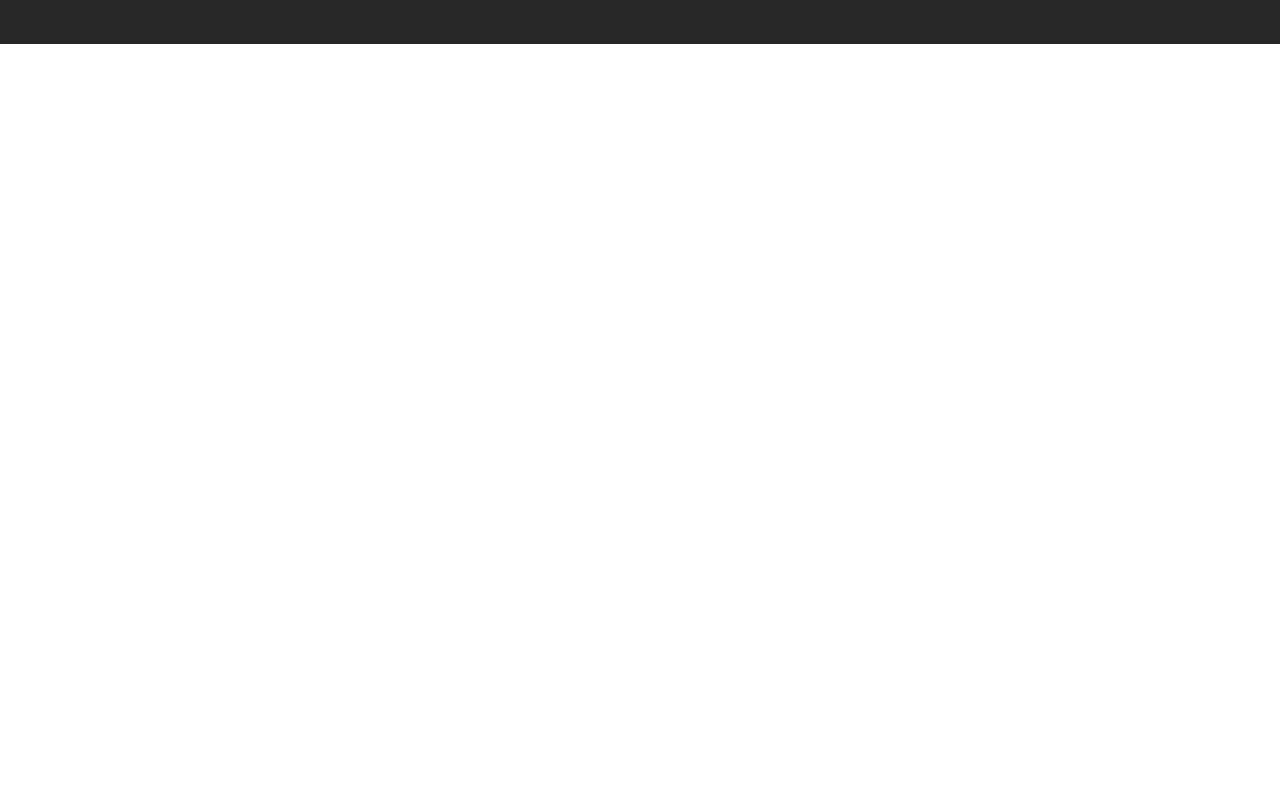
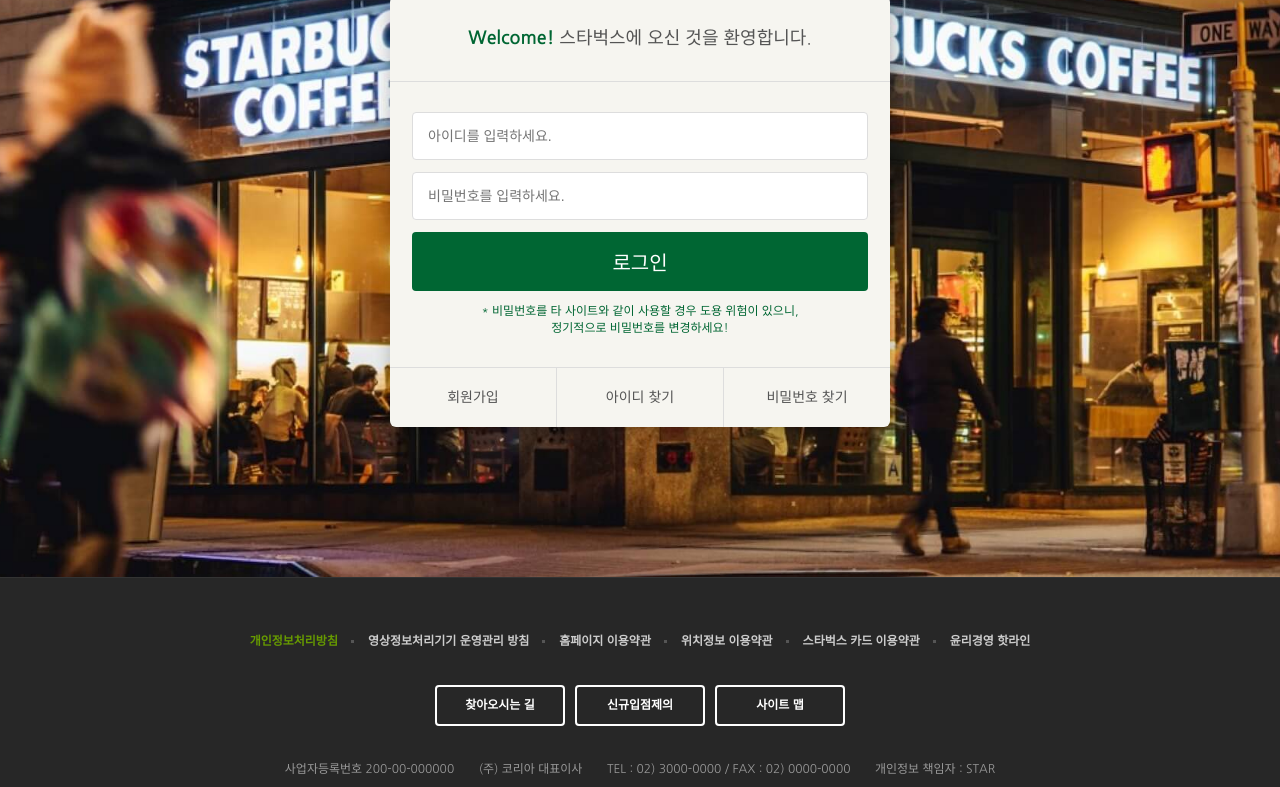
Before and after one commit to newsks/starbucks, a plain HTML site: page signin/index.html in a window 1280 px wide. Shown: the part 290-1077 px from the top of the page. Before the commit the page ends 800 px from the top, so only its background shows below. Drawn offline with nearby package versions, Linux system fonts and the light colour scheme.

Commit message:
로그인 페이지 완성

```diff
--- /dev/null
+++ b/css/signin.css
@@ -0,0 +1,79 @@
+.signin {
+    margin-top: 120px;
+    padding: 100px 0 150px;
+    background-image: url("../images/signin_bg.jpg");
+    background-repeat: no-repeat;
+    background-position: center;
+    background-attachment: fixed;
+    background-size: cover;
+}
+.signin h1 {
+    color: #fff;
+    font-size: 30px;
+    font-weight: 700;
+    text-align: center;
+    margin-bottom: 24px;
+}
+.signin__card {
+    width: 500px;
+    margin: 0 auto;
+    border-radius: 6px;
+    background-color: #F6F5F0;
+    box-shadow: 2px 2px 20px rgba(0,0,0,.3);
+    color: #555;
+}
+.signin__card h2 {
+    padding: 30px;
+    font-size: 18px;
+    text-align: center;
+    border-bottom: 1px solid #ddd;
+}
+.signin__card h2 strong {
+    font-weight: 700;
+    color: #006633;
+
+}
+.signin__card form {
+    padding: 30px 22px;
+}
+.signin__card form input {
+    width: 100%;
+    margin-bottom: 12px;
+    padding: 15px;
+    border: 1px solid #ddd;
+    border-radius: 4px;
+    outline: none;
+    box-sizing: border-box;
+    font-size: 14px;
+}
+.signin__card form [type="submit"] {
+    background-color: #006633;
+    border: none;
+    color: #fff;
+    font-size: 20px;
+    cursor: pointer;
+}
+.signin__card form p {
+    font-size: 12px;
+    color: #006633;
+    text-align: center;
+}
+.signin__card .actions {
+    display: flex;
+    border-top: 1px solid #ddd;
+}
+.signin__card .actions a {
+    flex-grow: 1;
+    flex-basis: 0;
+    text-align: center;
+    padding: 20px;
+    color: #555;
+    font-size: 14px;
+    border-right: 1px solid #ddd;
+}
+.signin__card .actions a:last-child {
+    border-right: none;
+}
+.signin__card .actions a:hover {
+    text-decoration: underline;
+}
--- a/signin/index.html
+++ b/signin/index.html
@@ -1,5 +1,6 @@
 <!DOCTYPE html>
 <html lang="ko">
+
 <head>
   <meta charset="UTF-8" />
   <meta name="viewport" content="width=device-width, initial-scale=1.0" />
@@ -35,16 +36,17 @@
   <link rel="stylesheet" href="https://fonts.googleapis.com/icon?family=Material+Icons" />
 
   <link rel="stylesheet" href="../css/common.css" />
-  <link rel="stylesheet" href="../css/main.css" />
+  <link rel="stylesheet" href="../css/signin.css" />
   <script defer src="../js/common.js"></script>
 
 </head>
+
 <body>
   <!-- HEADER START -->
   <header>
     <div class="inner">
       <a href="/" class="logo">
-        <img src="../images/starbucks_logo.png" alt="Starbucks"/>
+        <img src="../images/starbucks_logo.png" alt="Starbucks" />
       </a>
 
       <div class="sub-menu">
@@ -63,7 +65,7 @@
           </li>
         </ul>
         <div class="search">
-          <input type="text"/>
+          <input type="text" />
           <div class="material-icons">search</div>
         </div>
       </div>
@@ -368,19 +370,38 @@
         </li>
       </ul>
     </div>
-      </header><!-- HEADER END -->
+  </header><!-- HEADER END -->
 
-      <!-- SIGNIN -->
-      <section class="signin">
-
-      </section>
+  <!-- SIGNIN -->
+  <section class="signin">
+    <h1>로그인</h1>
+    <div class="signin__card">
+      <h2>
+        <strong>Welcome!</strong> 스타벅스에 오신 것을 환영합니다.
+      </h2>
+      <form>
+        <input type="text" placeholder="아이디를 입력하세요." />
+        <input type="password" placeholder="비밀번호를 입력하세요." />
+        <input type="submit" value="로그인" />
+        <p>
+          * 비밀번호를 타 사이트와 같이 사용할 경우 도용 위험이 있으니,<br />
+          정기적으로 비밀번호를 변경하세요!
+        </p>
+      </form>
+      <div class="actions">
+        <a href="javascript:void(0)">회원가입</a>
+        <a href="javascript:void(0)">아이디 찾기</a>
+        <a href="javascript:void(0)">비밀번호 찾기</a>
+      </div>
+    </div>
+  </section>
 
   <!-- FOOTER -->
   <footer>
     <div class="inner">
 
       <ul class="menu">
-        <li><a href="javascript:void(0)"  class="green">개인정보처리방침</a></li>
+        <li><a href="javascript:void(0)" class="green">개인정보처리방침</a></li>
         <li><a href="javascript:void(0)">영상정보처리기기 운영관리 방침</a></li>
         <li><a href="javascript:void(0)">홈페이지 이용약관</a></li>
         <li><a href="javascript:void(0)">위치정보 이용약관</a></li>
@@ -409,4 +430,5 @@
   </footer>
 
 </body>
+
 </html>
```
